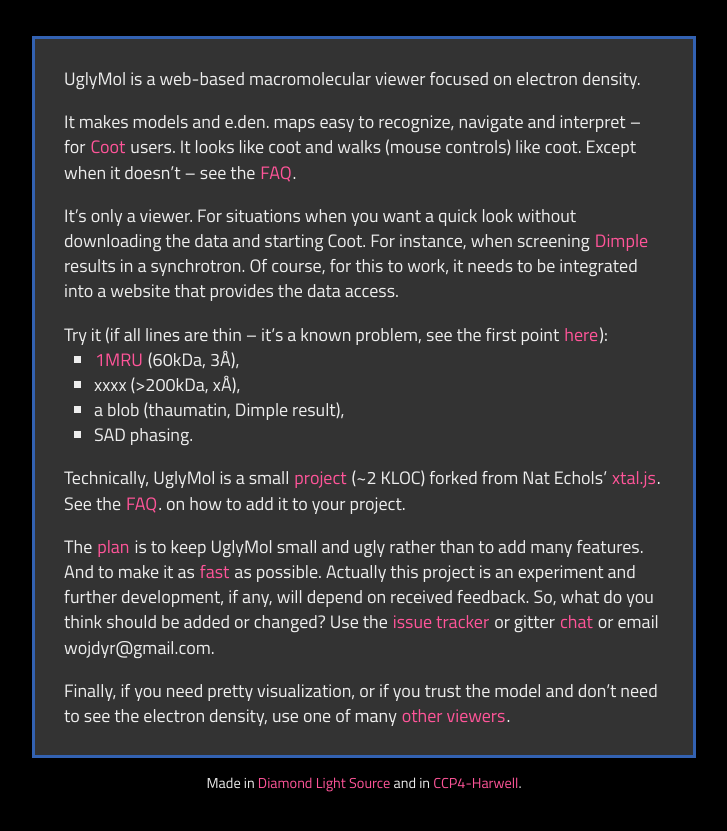
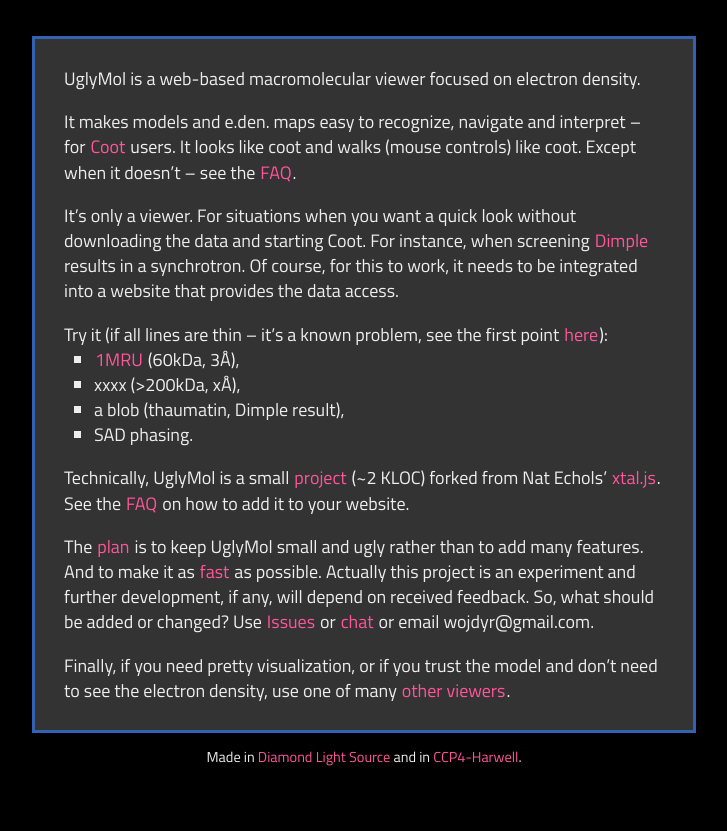
Before and after one commit to uglymol/uglymol.github.io, a Jekyll site: the page built from index.md, in a window 1280 px wide. Shown: the top 831 px of the page, without its empty margins (276-1003 px from the left). Built offline with Jekyll 4.4.1, drawn with Linux system fonts in a browser that asks for light colours.

Commit message:
update index.md

```diff
--- a/index.md
+++ b/index.md
@@ -1,6 +1,7 @@
 ---
 layout: default
 ---
+
 
 UglyMol is a web-based macromolecular viewer focused on electron density.
 
@@ -28,17 +29,16 @@
 Technically, UglyMol is a small
 [project](https://github.com/uglymol/uglymol) (~2 KLOC)
 forked from Nat Echols' [xtal.js](https://github.com/natechols/xtal.js/).
-See the [FAQ](https://github.com/uglymol/uglymol/wiki).
-on how to add it to your project.
+See the [FAQ](https://github.com/uglymol/uglymol/wiki)
+on how to add it to your website.
 
 The [plan](https://github.com/uglymol/uglymol/blob/master/TODO.md)
 is to keep UglyMol small and ugly rather than to add many features.
 And to make it as [fast](https://uglymol.github.io/perf.html) as possible.
 Actually this project is an experiment and further development, if any,
-will depend on received feedback. So, what do you think should be added
-or changed?
-Use the [issue tracker](https://github.com/uglymol/uglymol/issues)
-or gitter [chat](https://gitter.im/ccp4/dimple)
+will depend on received feedback. So, what should be added or changed?
+Use [Issues ](https://github.com/uglymol/uglymol/issues)
+or [chat](https://gitter.im/ccp4/dimple)
 or email wojdyr@gmail.com.
 
 Finally, if you need pretty visualization,
```
